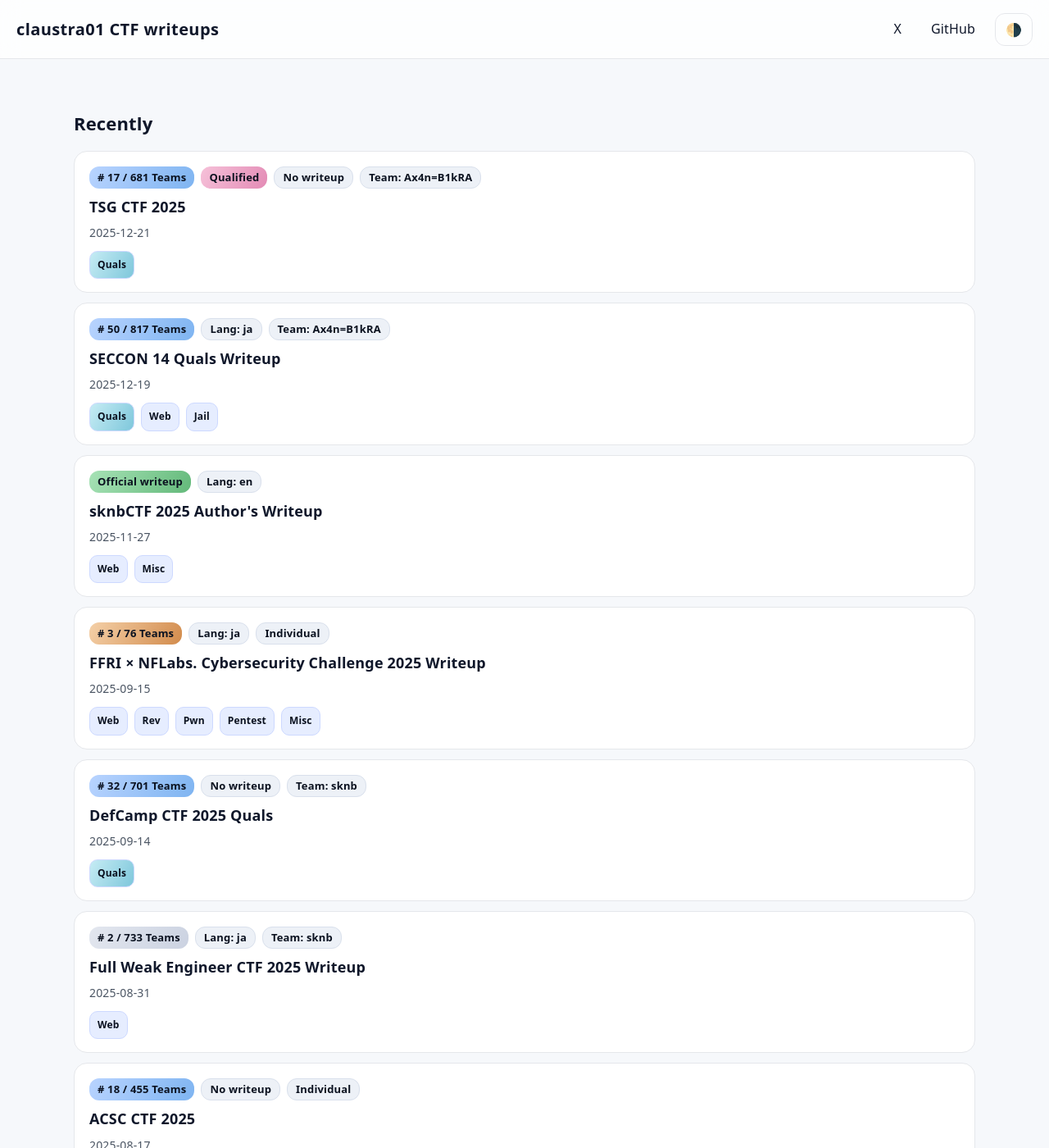
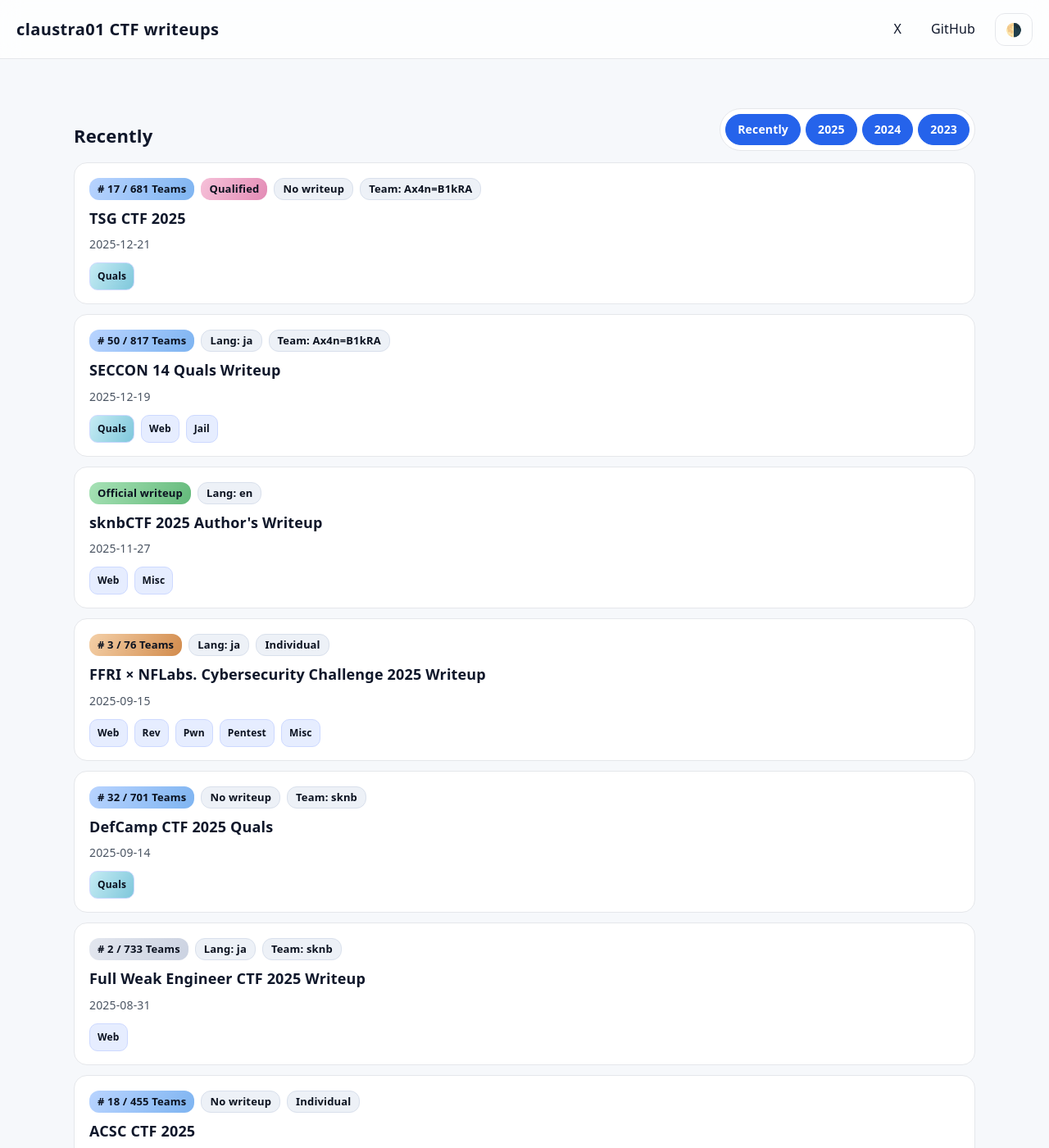
Before and after one commit to claustra01/my-ctf-writeups, a Jekyll site: the page built from index.md, in a window 1280 px wide and 1400 px high. Shown: the whole window at 82% size. Built offline with Jekyll 4.4.1, drawn with Linux system fonts in a browser that asks for light colours; some of the changed text lies outside the part shown.

Commit message:
wip: years tabs

```diff
--- /dev/null
+++ b/_includes/writeup_cards.html
@@ -0,0 +1,75 @@
+<div class="card-grid">
+  {% for writeup in include.writeups %}
+  <a class="card card-link" href="{{ writeup.url | relative_url }}">
+    <div class="meta-row">
+      {% assign content_text = writeup.content | strip_html | strip_newlines | strip %}
+      {% assign has_writeup = content_text | size %}
+      {% assign is_official = writeup.official %}
+      {% if is_official %}
+      <span class="pill pill-flag">Official writeup</span>
+      {% endif %}
+
+      {% if writeup.rank or writeup.total_teams %}
+      {% assign rank_classes = "pill pill-rank" %}
+      {% if writeup.rank %}
+      {% assign rank_number = writeup.rank | plus: 0 %}
+      {% if rank_number == 1 %}
+      {% assign rank_classes = rank_classes | append: " pill-rank-gold" %}
+      {% elsif rank_number == 2 %}
+      {% assign rank_classes = rank_classes | append: " pill-rank-silver" %}
+      {% elsif rank_number == 3 %}
+      {% assign rank_classes = rank_classes | append: " pill-rank-bronze" %}
+      {% endif %}
+      {% endif %}
+      <span class="{{ rank_classes }}">
+        {% if writeup.rank %}# {{ writeup.rank }}{% endif %}{% if writeup.total_teams %}{% if writeup.rank %} / {% endif %}{{ writeup.total_teams }} Teams{% endif %}
+      </span>
+      {% endif %}
+
+      {% if writeup.qualified %}
+      <span class="pill pill-qualified">Qualified</span>
+      {% endif %}
+
+      {% if has_writeup == 0 %}
+      <span class="pill pill-ghost">No writeup</span>
+      {% endif %}
+
+      {% if writeup.language %}
+      <span class="pill pill-ghost">Lang: {{ writeup.language }}</span>
+      {% endif %}
+
+      {% if writeup.team %}
+      <span class="pill pill-ghost">Team: {{ writeup.team }}</span>
+      {% elsif is_official != true %}
+      <span class="pill pill-ghost">Individual</span>
+      {% endif %}
+    </div>
+
+    <h3 class="card-title">
+      {{ writeup.title }}
+    </h3>
+
+    <div class="card-meta">
+      {% if writeup.date %}
+      <span>{{ writeup.date | date: "%Y-%m-%d" }}</span>
+      {% else %}
+      <span>No date</span>
+      {% endif %}
+    </div>
+
+    {% if writeup.tags %}
+    <div class="tag-row">
+      {% for tag in writeup.tags %}
+      {% assign tag_class = "tag" %}
+      {% if tag == "Quals" %}
+      {% assign tag_class = tag_class | append: " tag-quals" %}
+      {% elsif tag == "Finals" %}
+      {% assign tag_class = tag_class | append: " tag-finals" %}
+      {% endif %}
+      <span class="{{ tag_class }}">{{ tag }}</span>
+      {% endfor %}
+    </div>
+    {% endif %}
+  </a>
+  {% endfor %}
+</div>
--- /dev/null
+++ b/_includes/writeup_tabs.html
@@ -0,0 +1,15 @@
+{% assign active_tab = page.tab | default: "recent" | append: "" %}
+{% assign dated_writeups = site.writeups | where_exp: "writeup", "writeup.date" %}
+{% assign grouped_years = dated_writeups | group_by_exp: "writeup", "writeup.date | date: '%Y'" %}
+{% assign years = grouped_years | sort: "name" | reverse %}
+<nav class="tab-row" aria-label="Writeups filter">
+  {% assign is_recent = active_tab == "recent" %}
+  <a class="tab-link{% if is_recent %} is-active{% endif %}" href="{{ '/' | relative_url }}"{% if is_recent %} aria-current="page"{% endif %}>Recently</a>
+  {% for group in years %}
+    {% assign year = group.name %}
+    {% if year != "" %}
+      {% assign is_active = active_tab == year %}
+      <a class="tab-link{% if is_active %} is-active{% endif %}" href="{{ '/' | append: year | append: '/' | relative_url }}"{% if is_active %} aria-current="page"{% endif %}>{{ year }}</a>
+    {% endif %}
+  {% endfor %}
+</nav>
--- a/assets/css/main.css
+++ b/assets/css/main.css
@@ -249,6 +249,41 @@ a:hover {
 .section-title {
   margin: 0;
   font-size: 22px;
+}
+
+.tab-row {
+  display: flex;
+  flex-wrap: wrap;
+  gap: 6px;
+  padding: 6px;
+  border-radius: 999px;
+  border: 1px solid var(--border);
+  background: var(--surface);
+}
+
+.tab-link {
+  display: inline-flex;
+  align-items: center;
+  padding: 6px 14px;
+  border-radius: 999px;
+  border: 1px solid transparent;
+  color: var(--muted);
+  font-size: 14px;
+  font-weight: 600;
+  text-decoration: none;
+  transition: background 0.2s ease, color 0.2s ease, transform 0.2s ease, border-color 0.2s ease;
+}
+
+.tab-link:hover {
+  background: var(--nav-hover-bg);
+  color: var(--text);
+  transform: translateY(-1px);
+}
+
+.tab-link.is-active {
+  background: var(--accent);
+  color: #ffffff;
+  border-color: var(--accent);
 }
 
 .card-grid {
--- a/index.md
+++ b/index.md
@@ -2,93 +2,27 @@
 layout: default
 title: CTF Writeups
 permalink: /
+tab: recent
 ---
 
 {% assign sorted = site.writeups | sort: "date" | reverse %}
-{% if sorted and sorted != empty %}
+{% assign recent = sorted | slice: 0, 10 %}
+{% if recent and recent != empty %}
 <section class="section">
   <div class="section-head">
     <h1 class="section-title">Recently</h1>
+    {% include writeup_tabs.html %}
   </div>
 
-  <div class="card-grid">
-    {% for writeup in sorted %}
-    <a class="card card-link" href="{{ writeup.url | relative_url }}">
-      <div class="meta-row">
-        {% assign content_text = writeup.content | strip_html | strip_newlines | strip %}
-        {% assign has_writeup = content_text | size %}
-        {% assign is_official = writeup.official %}
-        {% if is_official %}
-        <span class="pill pill-flag">Official writeup</span>
-        {% endif %}
-
-        {% if writeup.rank or writeup.total_teams %}
-        {% assign rank_classes = "pill pill-rank" %}
-        {% if writeup.rank %}
-        {% assign rank_number = writeup.rank | plus: 0 %}
-        {% if rank_number == 1 %}
-        {% assign rank_classes = rank_classes | append: " pill-rank-gold" %}
-        {% elsif rank_number == 2 %}
-        {% assign rank_classes = rank_classes | append: " pill-rank-silver" %}
-        {% elsif rank_number == 3 %}
-        {% assign rank_classes = rank_classes | append: " pill-rank-bronze" %}
-        {% endif %}
-        {% endif %}
-        <span class="{{ rank_classes }}">
-          {% if writeup.rank %}# {{ writeup.rank }}{% endif %}{% if writeup.total_teams %}{% if writeup.rank %} / {% endif %}{{ writeup.total_teams }} Teams{% endif %}
-        </span>
-        {% endif %}
-
-        {% if writeup.qualified %}
-        <span class="pill pill-qualified">Qualified</span>
-        {% endif %}
-
-        {% if has_writeup == 0 %}
-        <span class="pill pill-ghost">No writeup</span>
-        {% endif %}
-
-        {% if writeup.language %}
-        <span class="pill pill-ghost">Lang: {{ writeup.language }}</span>
-        {% endif %}
-
-        {% if writeup.team %}
-        <span class="pill pill-ghost">Team: {{ writeup.team }}</span>
-        {% elsif is_official != true %}
-        <span class="pill pill-ghost">Individual</span>
-        {% endif %}
-      </div>
-
-      <h3 class="card-title">
-        {{ writeup.title }}
-      </h3>
-
-      <div class="card-meta">
-        {% if writeup.date %}
-        <span>{{ writeup.date | date: "%Y-%m-%d" }}</span>
-        {% else %}
-        <span>No date</span>
-        {% endif %}
-      </div>
-
-      {% if writeup.tags %}
-      <div class="tag-row">
-        {% for tag in writeup.tags %}
-        {% assign tag_class = "tag" %}
-        {% if tag == "Quals" %}
-        {% assign tag_class = tag_class | append: " tag-quals" %}
-        {% elsif tag == "Finals" %}
-        {% assign tag_class = tag_class | append: " tag-finals" %}
-        {% endif %}
-        <span class="{{ tag_class }}">{{ tag }}</span>
-        {% endfor %}
-      </div>
-      {% endif %}
-    </a>
-    {% endfor %}
-  </div>
+  {% include writeup_cards.html writeups=recent %}
 </section>
 {% else %}
 <section class="section">
+  <div class="section-head">
+    <h1 class="section-title">Recently</h1>
+    {% include writeup_tabs.html %}
+  </div>
+
   <div class="empty-state">
     <p class="empty-title">No writeups or results yet</p>
   </div>
```
Also changed, not shown: 2023.md (added, +31 -0 lines), 2024.md (added, +31 -0 lines), 2025.md (added, +31 -0 lines).
